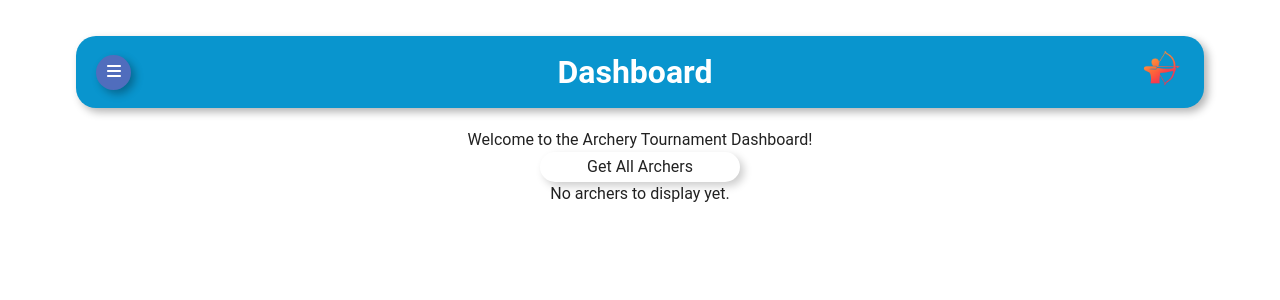
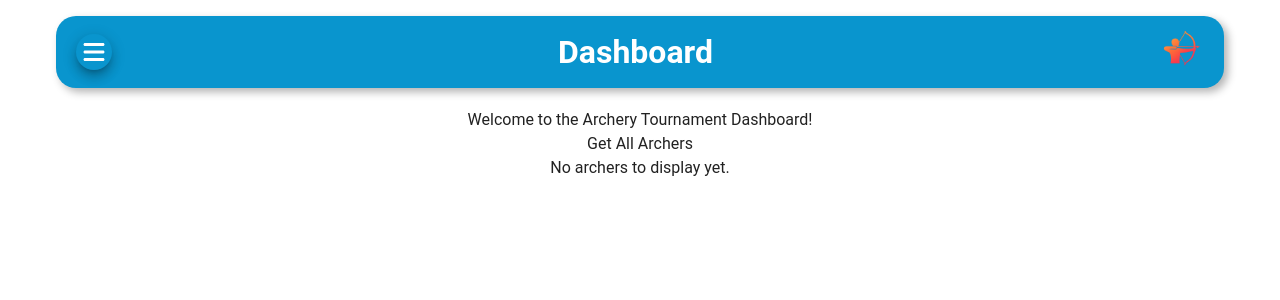
Before and after one commit to dele1907/ArcheryWebApplication, a Vue app in the folder frontend/: page / in a window 1280 px wide. Shown: the top 300 px of the page. Built offline with nearby package versions, Linux system fonts and the light colour scheme.

Commit message:
refactor HeaderBar component and update styles; remove unused CSS

```diff
--- a/frontend/package.json
+++ b/frontend/package.json
@@ -44,6 +44,7 @@
     "typescript": "~5.8.0",
     "vite": "^7.0.6",
     "vite-plugin-vue-devtools": "^8.0.0",
+    "vite-plugin-vuetify": "^2.1.2",
     "vue-tsc": "^3.0.4"
   }
 }
--- a/frontend/src/App.vue
+++ b/frontend/src/App.vue
@@ -9,13 +9,11 @@ import HeaderBar from "@/components/HeaderBar.vue";
   <v-app>
     <v-main>
       <v-container>
-        <div class="app-container">
           <div class="header-bar-wrapper">
             <HeaderBar />
           </div>
 
           <router-view/>
-        </div>
       </v-container>
     </v-main>
   </v-app>
--- a/frontend/src/components/HeaderBar.vue
+++ b/frontend/src/components/HeaderBar.vue
@@ -1,4 +1,5 @@
 <script setup lang="ts">
+ import app_logo from '@/assets/icons/app_logo.png';
 
  const onMenuButtonClick = () => {
     alert('Main menu button clicked!');
@@ -8,9 +9,8 @@
 
 <template>
   <div class="header-bar-button-wrapper">
-    <button data-testid="main-menu-button" class="header-bar-button" @click="onMenuButtonClick">
-        <font-awesome-icon icon="fa-solid fa-bars" />
-    </button>
+    <v-btn variant="elevated" density="comfortable" color="primary" icon="fa-bars" elevation="8" @click="onMenuButtonClick">
+    </v-btn>
   </div>
 
   <div class="header-bar-title-wrapper">
@@ -18,7 +18,7 @@
   </div>
 
   <div class="header-bar-icon-wrapper">
-    <img src="@/assets/icons/app_logo.png" alt="App Logo" class="header-bar-icon" />
+    <img :src="app_logo" alt="App Logo" class="header-bar-icon" />
   </div>
 </template>
 
--- a/frontend/src/plugins/vuetify.ts
+++ b/frontend/src/plugins/vuetify.ts
@@ -1,20 +1,25 @@
 import 'vuetify/styles'
 import { createVuetify } from 'vuetify'
-
-// Optional: Icon-Sets (Material Design Icons, etc.)
-import { aliases } from 'vuetify/iconsets/mdi'
+import {FontAwesomeIcon} from "@fortawesome/vue-fontawesome";
 
 export default createVuetify({
   icons: {
-    defaultSet: 'fontawesome',
-    aliases,
+    defaultSet: 'fa',
     sets: {
-      fontawesome: {
-        component: () => import('@fortawesome/vue-fontawesome').then(m => m.FontAwesomeIcon),
+      fa: {
+        //eslint-disable-next-line @typescript-eslint/no-explicit-any
+        component: FontAwesomeIcon as any,
       }
     },
   },
   theme: {
+    themes: {
+      light: {
+        colors: {
+          primary: '#0995ce',
+        }
+      },
+    },
     defaultTheme: 'light',
   },
 })
--- a/frontend/src/style/headerbar.css
+++ b/frontend/src/style/headerbar.css
@@ -19,23 +19,6 @@
       display: flex;
       justify-content: flex-start;
       flex-grow: 1;
-
-      button {
-        cursor: pointer;
-        border: none;
-        border-radius: 20px;
-        width: 35px;
-        height: 35px;
-        font-size: medium;
-        background-color: var(--button-color);
-        color: white;
-        box-shadow: 4px 4px 8px rgba(0, 0, 0, 0.3);
-
-        &:hover {
-          background-color: var(--button-color-darkened);
-          transform: translateY(-2px);
-        }
-      }
     }
 
   .header-bar-icon {
--- a/frontend/src/style/style.css
+++ b/frontend/src/style/style.css
@@ -3,10 +3,6 @@
   --primary-color-darkened: #087bb3;
   --button-color: #506dbd;
   --button-color-darkened: #4863b0;
-}
-
-.app-container {
-  margin: 20px;
 }
 
 .page {
@@ -15,19 +11,3 @@
   flex-direction: column;
   align-items: center;
 }
-
-button {
-  cursor: pointer;
-  border: none;
-  border-radius: 20px;
-  width: 200px;
-  height: 30px;
-  font-size: medium;
-  background-color: transparent;
-  box-shadow: 4px 4px 8px rgba(0, 0, 0, 0.2);
-
-  &:hover {
-    background-color: #f0f0f0;
-    transform: translateY(-2px);
-  }
-}
--- a/frontend/vite.config.ts
+++ b/frontend/vite.config.ts
@@ -3,12 +3,14 @@ import { fileURLToPath, URL } from 'node:url'
 import { defineConfig } from 'vite'
 import vue from '@vitejs/plugin-vue'
 import vueDevTools from 'vite-plugin-vue-devtools'
+import vuetify from "vite-plugin-vuetify";
 
 // https://vite.dev/config/
 export default defineConfig({
   plugins: [
     vue(),
     vueDevTools(),
+    vuetify({ autoImport: true }),
   ],
   resolve: {
     alias: {
```
Also changed, not shown: 1 other file (tests, documents, lock files or other folders).
